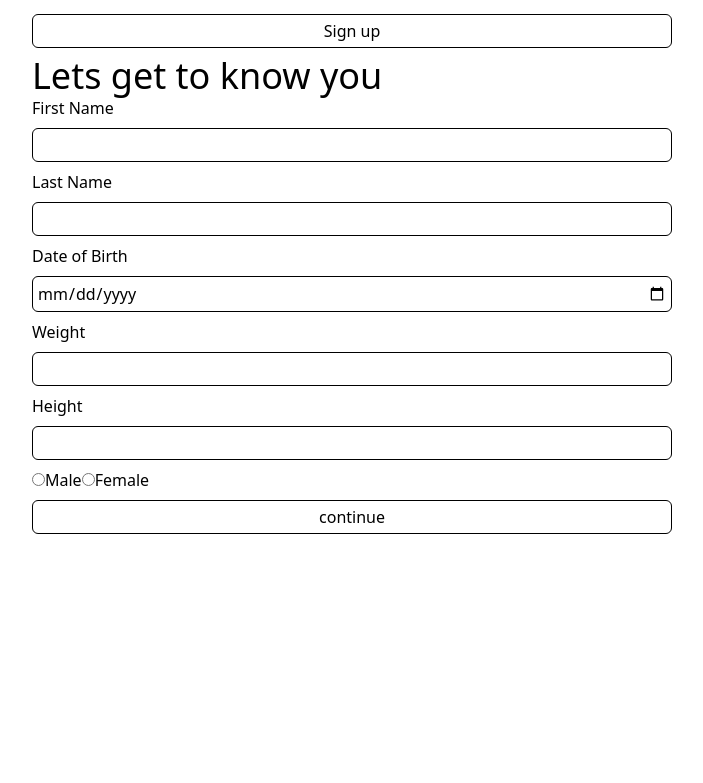
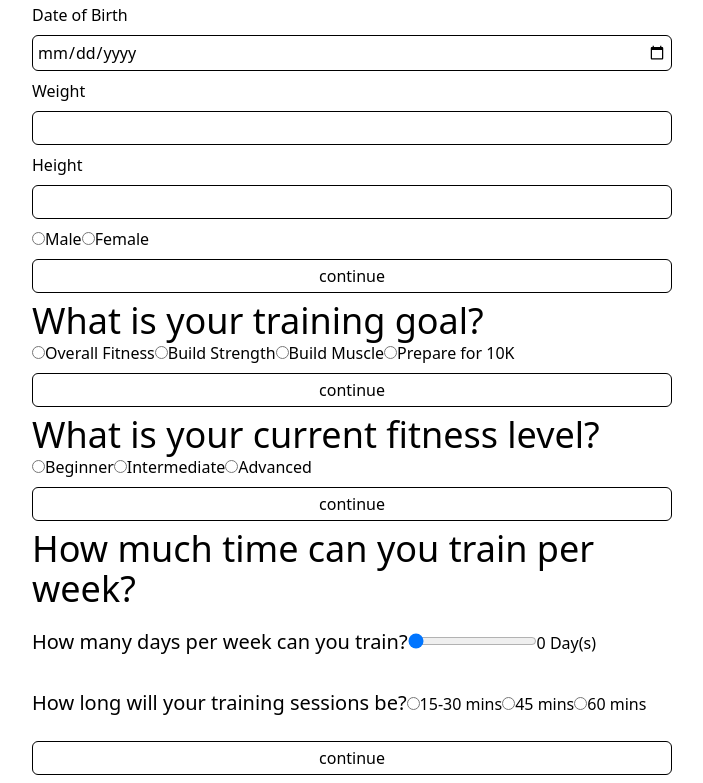
Before and after one commit to everett-wxy/fitness-app-athlete-front-end, a React (Vite) app: page /register in a window 1280 px wide. Shown: the part 257-1040 px from the top of the page, without its empty margins (288-991 px from the left). Before the commit the page ends 800 px from the top, so only its background shows below. Built offline with nearby package versions, Linux system fonts and the light colour scheme.

Commit message:
training preferences

```diff
--- a/src/components/AccountCreation.jsx
+++ b/src/components/AccountCreation.jsx
@@ -2,6 +2,9 @@ import React, { useState } from "react";
 import SignUp from "./SignUp";
 import BasicInfo from "./BasicInfo";
 import useFetch from "../hooks/useFetch";
+import TrainingPreferenceGoal from "./TrainingPreferenceGoal";
+import FitnessLevel from "./FitnessLevel";
+import AvailableTime from "./availableTime";
 
 const AccountCreation = () => {
     const fetchData = useFetch();
@@ -14,6 +17,10 @@ const AccountCreation = () => {
         gender: "",
         height: "",
         weight: "",
+        trainingGoal: "",
+        startingFitnessLevel: "",
+        availableDaysToTrain: 0,
+        availableTimetoTrain: "",
     });
 
     const [validation, setValidation] = useState({
@@ -72,6 +79,22 @@ const AccountCreation = () => {
         }
     };
 
+    const createTrainingPreference = async (formData) => {
+        const { ok, msg } = await fetchData(
+            "/update/preferences",
+            "POST",
+            formData,
+            true
+        );
+
+        if (ok) {
+            alert("physical preference recorded");
+        } else {
+            console.error(msg);
+            alert("physical preference failed to record: ");
+        }
+    };
+
     const handleChange = (e) => {
         const { name: fieldName, value: fieldValue } = e.target;
 
@@ -124,7 +147,11 @@ const AccountCreation = () => {
             fieldName === "dob" ||
             fieldName === "gender" ||
             fieldName == "height" ||
-            fieldName == "weight"
+            fieldName == "weight" ||
+            fieldName == "trainingGoal" ||
+            fieldName == "startingFitnessLevel" ||
+            fieldName == "availableDaysToTrain" ||
+            fieldName == "availableTimetoTrain"
         ) {
             setFormData((prevData) => ({
                 ...prevData,
@@ -139,10 +166,15 @@ const AccountCreation = () => {
         console.log("User registered:", formData);
     };
 
-    const continueSubmit = (e) => {
+    const basicInfoSubmit = (e) => {
         e.preventDefault();
         updateUser(formData);
         createPhysicalMeasurement(formData);
+    };
+
+    const trainingPreferenceSubmit = (e) => {
+        e.preventDefault();
+        createTrainingPreference(formData);
     };
 
     return (
@@ -155,7 +187,22 @@ const AccountCreation = () => {
                     validation={validation}
                 />
                 <BasicInfo
-                    continueSubmit={continueSubmit}
+                    basicInfoSubmit={basicInfoSubmit}
+                    handleChange={handleChange}
+                    formData={formData}
+                />
+                <TrainingPreferenceGoal
+                    trainingPreferenceSubmit={trainingPreferenceSubmit}
+                    handleChange={handleChange}
+                    formData={formData}
+                />
+                <FitnessLevel
+                    trainingPreferenceSubmit={trainingPreferenceSubmit}
+                    handleChange={handleChange}
+                    formData={formData}
+                />
+                <AvailableTime
+                    trainingPreferenceSubmit={trainingPreferenceSubmit}
                     handleChange={handleChange}
                     formData={formData}
                 />
--- /dev/null
+++ b/src/components/AvailableTime.jsx
@@ -0,0 +1,77 @@
+import React from "react";
+
+const AvailableTime = ({ trainingPreferenceSubmit, handleChange, formData }) => {
+    return (
+        <>
+            <h1 className="text-4xl font-medium">
+                How much time can you train per week?
+            </h1>
+            <form className="flex flex-col" onSubmit={trainingPreferenceSubmit}>
+                <div className="my-4">
+                    <label
+                        htmlFor="daysToTrain"
+                        className="text-xl font-medium"
+                    >
+                        How many days per week can you train?
+                    </label>
+                    <input
+                        type="range"
+                        id="availableDaysToTrain"
+                        name="availableDaysToTrain"
+                        min="1"
+                        max="7"
+                        value={formData.availableDaysToTrain}
+                        onChange={handleChange}
+                        className="my-2"
+                    />
+                    <span>{formData.availableDaysToTrain} Day(s)</span>
+                </div>
+                <div className="my-4">
+                    <label
+                        htmlFor="trainingTime"
+                        className="text-xl font-medium"
+                    >
+                        How long will your training sessions be?
+                    </label>
+                    <input
+                        type="radio"
+                        name="availableTimetoTrain"
+                        value="15-30 mins"
+                        id="15-30mins"
+                        checked={formData.availableTimetoTrain === "15-30 mins"}
+                        onChange={handleChange}
+                    />
+                    <label htmlFor="15-30mins">15-30 mins</label>
+
+                    <input
+                        type="radio"
+                        name="availableTimetoTrain"
+                        value="45 mins"
+                        id="45mins"
+                        checked={formData.availableTimetoTrain === "45 mins"}
+                        onChange={handleChange}
+                    />
+                    <label htmlFor="45mins">45 mins</label>
+
+                    <input
+                        type="radio"
+                        name="availableTimetoTrain"
+                        value="60 mins"
+                        id="60mins"
+                        checked={formData.availableTimetoTrain === "60 mins"}
+                        onChange={handleChange}
+                    />
+                    <label htmlFor="60mins">60 mins</label>
+                </div>
+                <button
+                    className="border border-black rounded-md p-1 my-2"
+                    type="submit"
+                >
+                    continue
+                </button>
+            </form>
+        </>
+    );
+};
+
+export default AvailableTime;
--- a/src/components/BasicInfo.jsx
+++ b/src/components/BasicInfo.jsx
@@ -1,10 +1,10 @@
 import React from "react";
 
-const BasicInfo = ({ continueSubmit, handleChange, formData }) => {
+const BasicInfo = ({ basicInfoSubmit, handleChange, formData }) => {
     return (
         <>
             <h1 className="text-4xl font-medium">Lets get to know you</h1>
-            <form className="flex flex-col" onSubmit={continueSubmit}>
+            <form className="flex flex-col" onSubmit={basicInfoSubmit}>
                 <label htmlFor="firstName">First Name</label>
                 <input
                     className="border border-black rounded-md p-1 my-2"
--- /dev/null
+++ b/src/components/FitnessLevel.jsx
@@ -0,0 +1,52 @@
+import React from "react";
+
+const FitnessLevel = ({ trainingPreferenceSubmit, handleChange, formData }) => {
+    return (
+        <>
+            <h1 className="text-4xl font-medium">
+                What is your current fitness level?
+            </h1>
+            <form className="flex flex-col" onSubmit={trainingPreferenceSubmit}>
+                <div>
+                    <input
+                        type="radio"
+                        name="startingFitnessLevel"
+                        value="Beginner"
+                        id="beginner"
+                        checked={formData.startingFitnessLevel === "Beginner"}
+                        onChange={handleChange}
+                    />
+                    <label htmlFor="beginner">Beginner</label>
+                    <input
+                        type="radio"
+                        name="startingFitnessLevel"
+                        value="Intermediate"
+                        id="intermediate"
+                        checked={
+                            formData.startingFitnessLevel === "Intermediate"
+                        }
+                        onChange={handleChange}
+                    />
+                    <label htmlFor="intermediate">Intermediate</label>
+                    <input
+                        type="radio"
+                        name="startingFitnessLevel"
+                        value="Advanced"
+                        id="advanced"
+                        checked={formData.startingFitnessLevel === "Advanced"}
+                        onChange={handleChange}
+                    />
+                    <label htmlFor="advanced">Advanced</label>
+                </div>
+                <button
+                    className="border border-black rounded-md p-1 my-2"
+                    type="submit"
+                >
+                    continue
+                </button>
+            </form>
+        </>
+    );
+};
+
+export default FitnessLevel;
--- /dev/null
+++ b/src/components/TrainingPreferenceGoal.jsx
@@ -0,0 +1,59 @@
+import React from "react";
+
+const TrainingPreferenceGoal = ({trainingPreferenceSubmit, handleChange, formData}) => {
+    return (
+        <>
+            <h1 className="text-4xl font-medium">
+                What is your training goal?
+            </h1>
+            <form className="flex flex-col" onSubmit={trainingPreferenceSubmit}>
+                <div>
+                    <input
+                        type="radio"
+                        name="trainingGoal"
+                        value="Overall Fitness"
+                        id="OverallFitness"
+                        checked={formData.trainingGoal === "Overall Fitness"}
+                        onChange={handleChange}
+                    />
+                    <label htmlFor="OverallFitness">Overall Fitness</label>
+                    <input
+                        type="radio"
+                        name="trainingGoal"
+                        value="Build Strength"
+                        id="BuildStrength"
+                        checked={formData.trainingGoal === "Build Strength"}
+                        onChange={handleChange}
+                    />
+                    <label htmlFor="BuildStrength">Build Strength</label>
+                    <input
+                        type="radio"
+                        name="trainingGoal"
+                        value="Build Muscle"
+                        id="BuildMuscle"
+                        checked={formData.trainingGoal === "Build Muscle"}
+                        onChange={handleChange}
+                    />
+                    <label htmlFor="BuildMuscle">Build Muscle</label>
+                    <input
+                        type="radio"
+                        name="trainingGoal"
+                        value="Prepare for 10K"
+                        id="PrepareFor10K"
+                        checked={formData.trainingGoal === "Prepare for 10K"}
+                        onChange={handleChange}
+                    />
+                    <label htmlFor="PrepareFor10K">Prepare for 10K</label>
+                </div>
+                <button
+                    className="border border-black rounded-md p-1 my-2"
+                    type="submit"
+                >
+                    continue
+                </button>
+            </form>
+        </>
+    );
+};
+
+export default TrainingPreferenceGoal;
```
